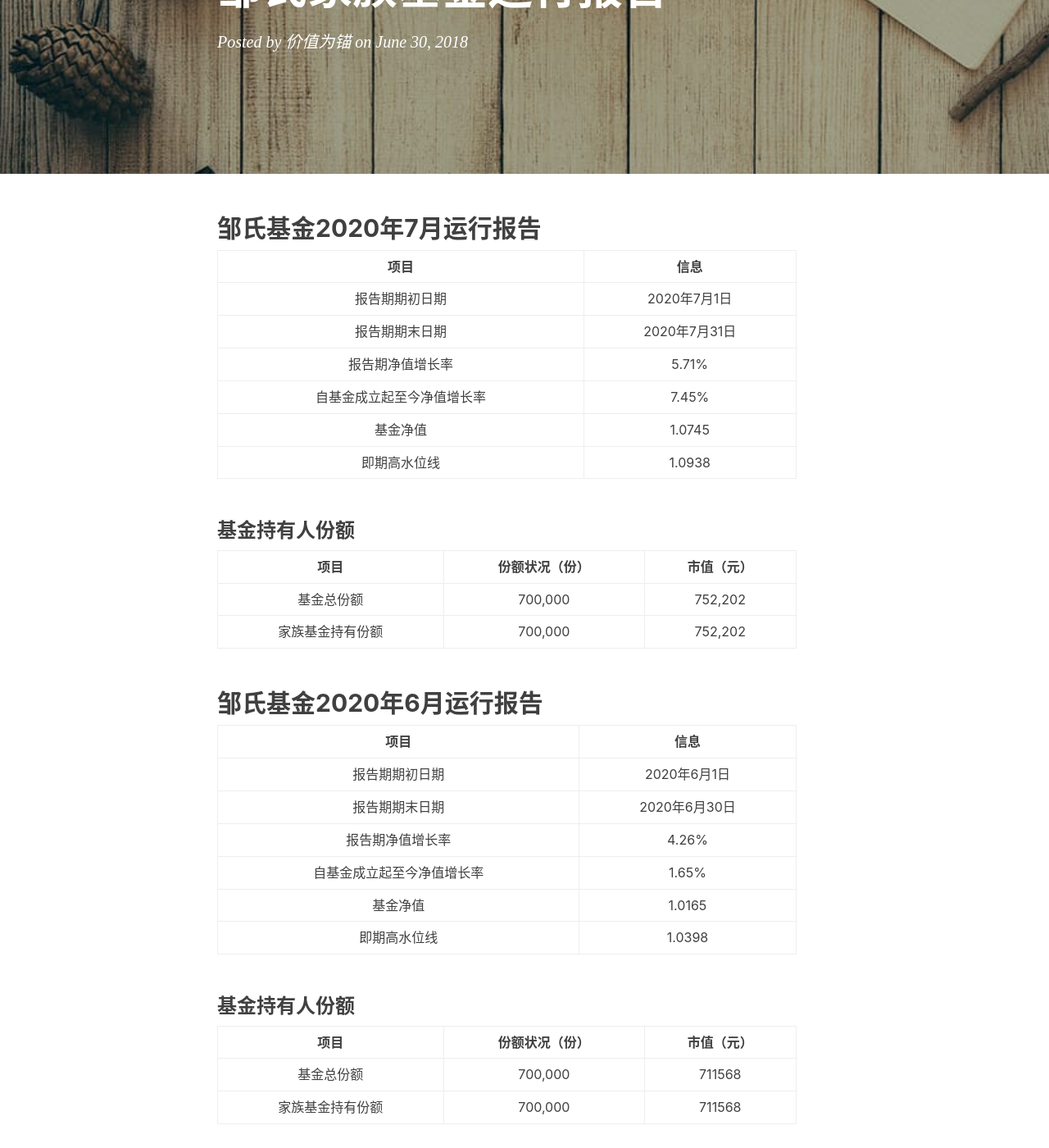
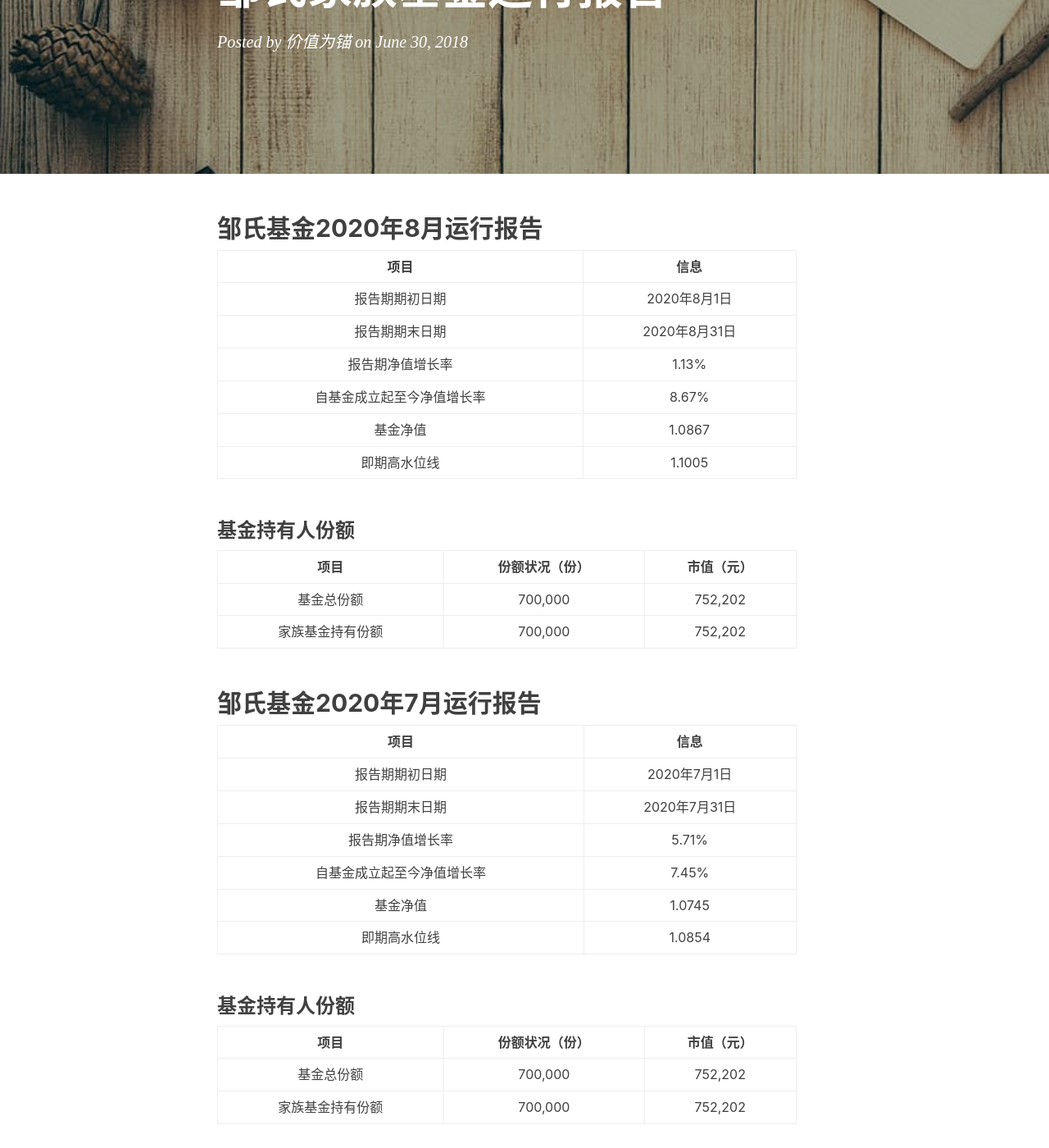
Before and after one commit to zoustephen/zoustephen.github.io, a Jekyll site: the page built from _posts/2018-06-30-zoufund.md, in a window 1280 px wide and 1400 px high, scrolled down 211 px. Shown: the whole window at 82% size. Built offline with Jekyll 4.4.1, drawn with Linux system fonts in a browser that asks for light colours; nearby versions of some CDN libraries; comment, search, counter and statistics services are not loaded.

Commit message:
Update 邹氏家族基金运行报告

```diff
--- a/_posts/2018-06-30-zoufund.md
+++ b/_posts/2018-06-30-zoufund.md
@@ -4,6 +4,26 @@ layout: post
 categories: ''
 tags: ''
 ---
+## 邹氏基金2020年8月运行报告
+
+
+项目|信息
+:-: | :-: | :-:
+报告期期初日期	|2020年8月1日 <br>
+报告期期末日期	|2020年8月31日 <br>
+报告期净值增长率|	1.13%<br>
+自基金成立起至今净值增长率|	8.67%<br>
+基金净值	|1.0867<br>
+即期高水位线	|1.1005<br>
+
+### 基金持有人份额
+
+项目	|份额状况（份）|	市值（元）
+:-: | :-: | :-: | :-:
+基金总份额	 |700,000	 	 |752,202
+家族基金持有份额	 |700,000	 	|752,202
+
+
 ## 邹氏基金2020年7月运行报告
 
 
@@ -14,7 +34,7 @@ tags: ''
 报告期净值增长率|	5.71%<br>
 自基金成立起至今净值增长率|	7.45%<br>
 基金净值	|1.0745<br>
-即期高水位线	|1.0938<br>
+即期高水位线	|1.0854<br>
 
 ### 基金持有人份额
 
```
